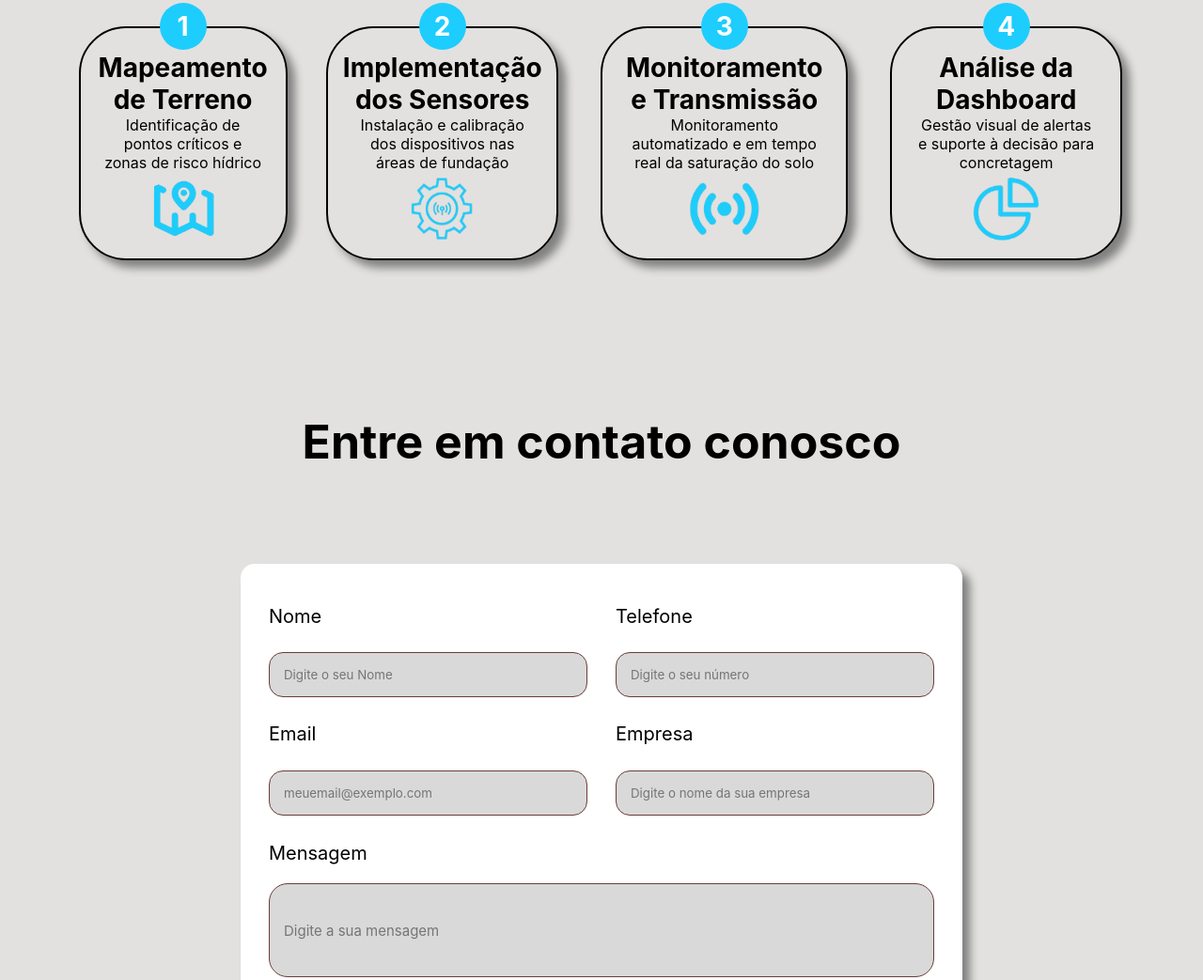
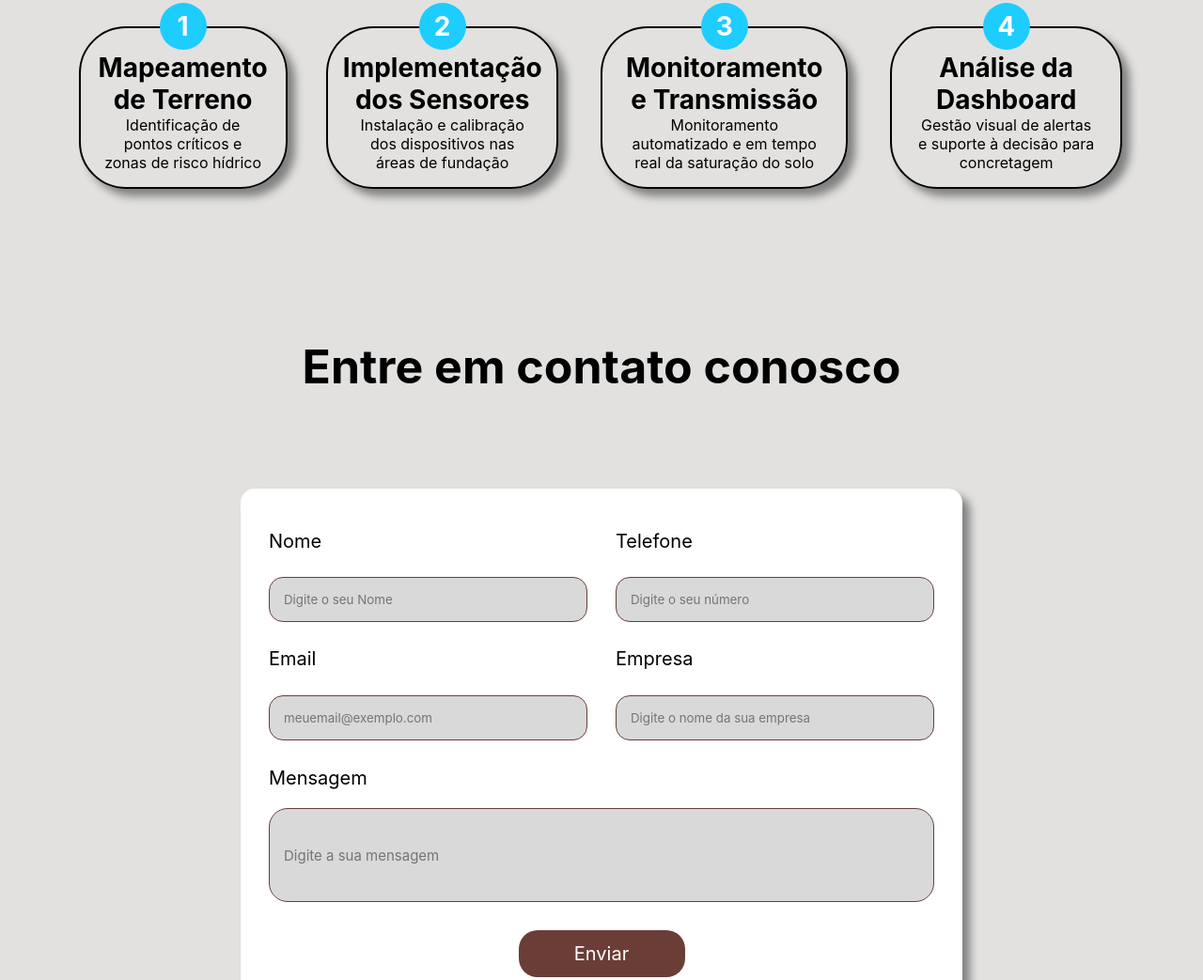
Before and after one commit to Jefferson-Palma/GEO-HIDRA, a website: page public/wiz/public/index.html in a window 1280 px wide. Shown: the part 4586-5629 px from the top of the page at 94% size. Drawn offline with Linux system fonts and the light colour scheme.

Commit message:
modificaçaõ nos icones e na tela fale conosco

```diff
--- a/public/wiz/public/index.html
+++ b/public/wiz/public/index.html
@@ -172,7 +172,7 @@
                 <div class="divComoFuncionaCard1">
                     <h3 class="tituloCardComo">Mapeamento de Terreno</h3>
                     <p>Identificação de pontos críticos e zonas de risco hídrico</p>
-                    <img class="imgComoFunciona" src="assets/imgs/mapa.png" alt="Imagem Mapa">
+
                 </div>
             </div>
             <div class="divNumeracao">
@@ -180,7 +180,7 @@
                 <div class="divComoFuncionaCard2">
                     <h3 class="tituloCardComo">Implementação dos Sensores</h3>
                     <p>Instalação e calibração dos dispositivos nas áreas de fundação</p>
-                    <img class="imgComoFunciona" src="assets/imgs/engrenagem.png" alt="Imagem Engrenagem">
+
                 </div>
             </div>
             <div class="divNumeracao">
@@ -188,7 +188,7 @@
                 <div class="divComoFuncionaCard3">
                     <h3 class="tituloCardComo">Monitoramento e Transmissão</h3>
                     <p>Monitoramento automatizado e em tempo real da saturação do solo</p>
-                    <img class="imgComoFunciona" src="assets/imgs/sinal.png" alt="Imagem Sinal de Transmissão">
+
                 </div>
             </div>
             <div class="divNumeracao">
@@ -196,7 +196,7 @@
                 <div class="divComoFuncionaCard4">
                     <h3 class="tituloCardComo">Análise da Dashboard</h3>
                     <p>Gestão visual de alertas e suporte à decisão para concretagem</p>
-                    <img class="imgComoFunciona" src="assets/imgs/grafico.png" alt="Imagem Gráfico de Pizza">
+
                 </div>
             </div>
         </div>
--- a/public/wiz/public/styles/style.css
+++ b/public/wiz/public/styles/style.css
@@ -522,6 +522,7 @@ a:hover{
     align-items: center;
     font-size: 36px;
     text-align: 50px;
+    margin-bottom: 100px;
 }
 
 .divContainerFormulario {
```
